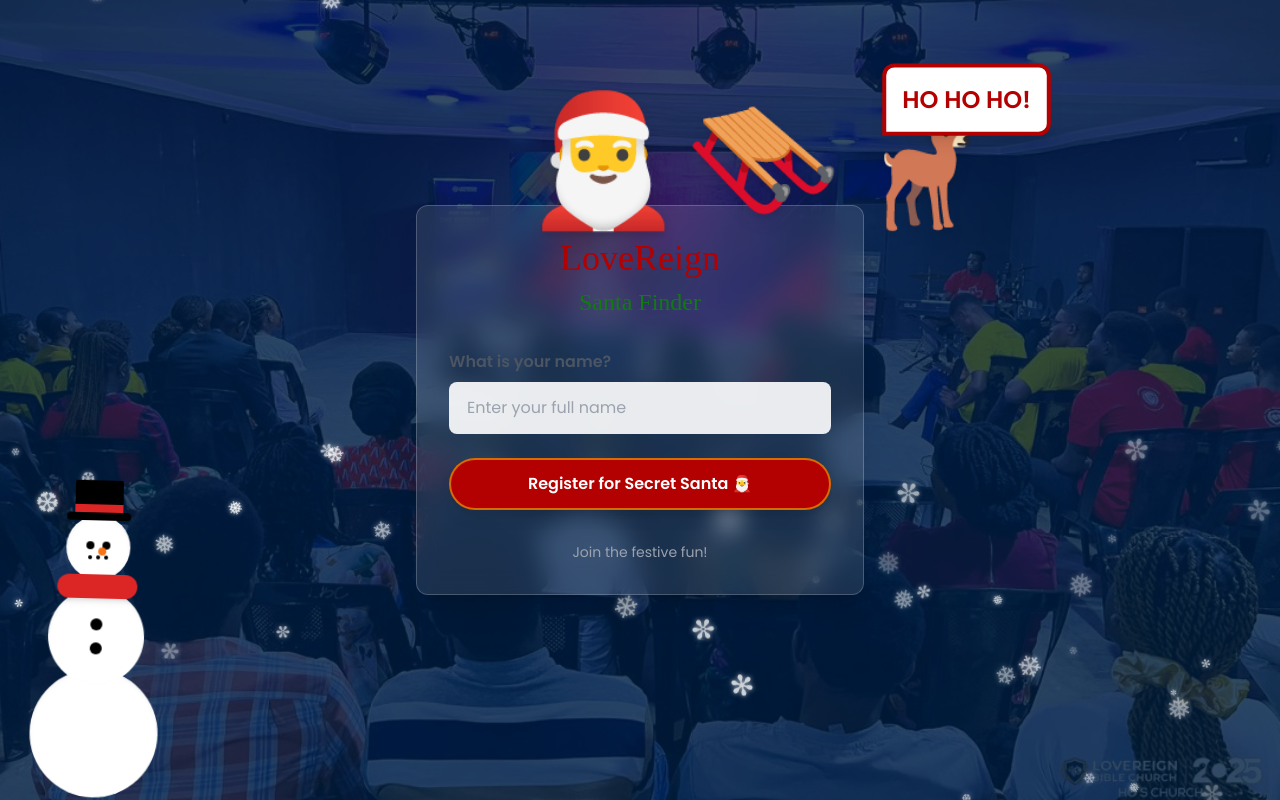
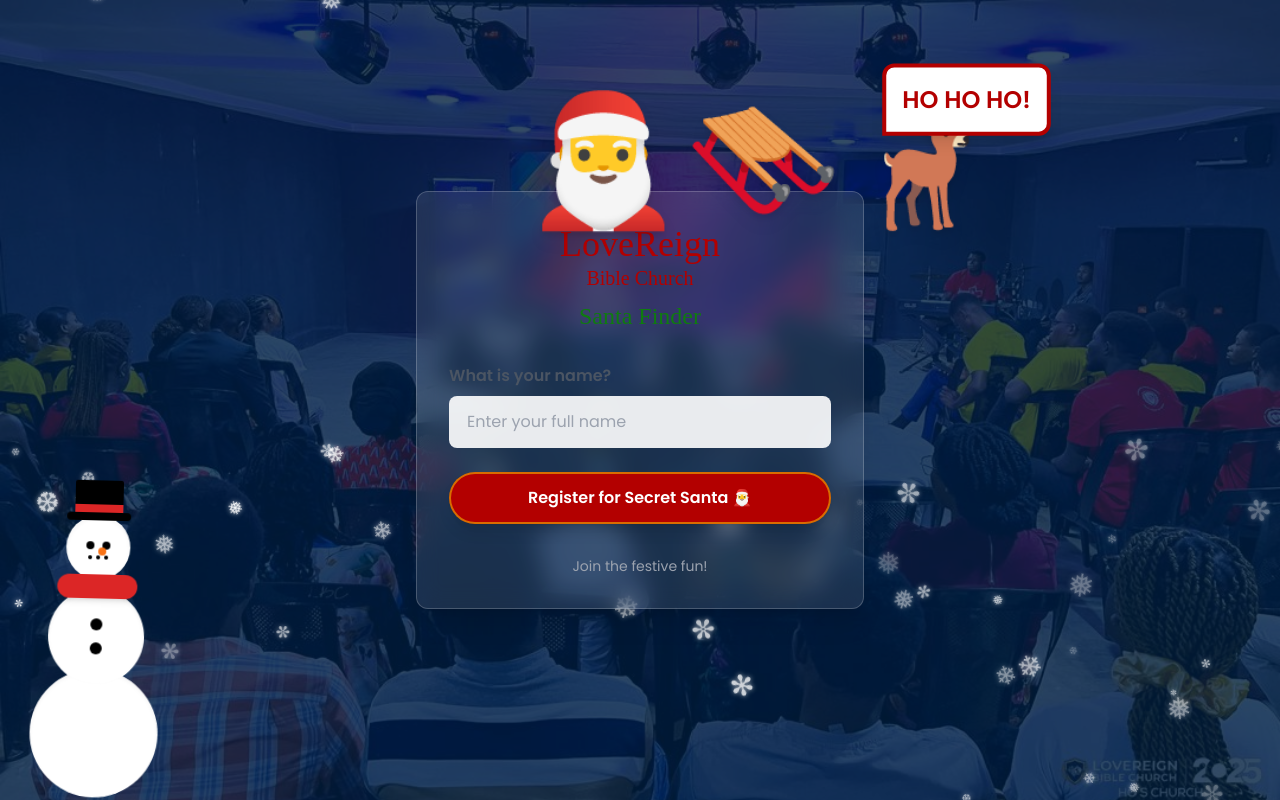
Before and after one commit to eugene-sew/LoveReignBibleChurchSecretSantaFront, a React (Vite) app: page / in a window 1280 px wide. Built offline with nearby package versions, Linux system fonts and the light colour scheme; no server answers; a web font is replaced by a local one.

Commit message:
feat: add Bible Church subtitle to registration

```diff
--- a/src/pages/Register.jsx
+++ b/src/pages/Register.jsx
@@ -55,7 +55,8 @@
           animate={{ opacity: 1, y: 0 }}
           className="christmas-card p-8 w-full max-w-md z-10 text-center"
         >
-          <h1 className="text-4xl text-christmas-red mb-2">LoveReign</h1>
+          <h1 className="text-4xl text-christmas-red mb-0">LoveReign</h1>
+          <h2 className="text-xl text-christmas-red mb-2 font-light">Bible Church</h2>
           <h2 className="text-2xl text-christmas-green mb-8">Santa Finder</h2>
 
           <form onSubmit={handleSubmit} className="space-y-6">
```
